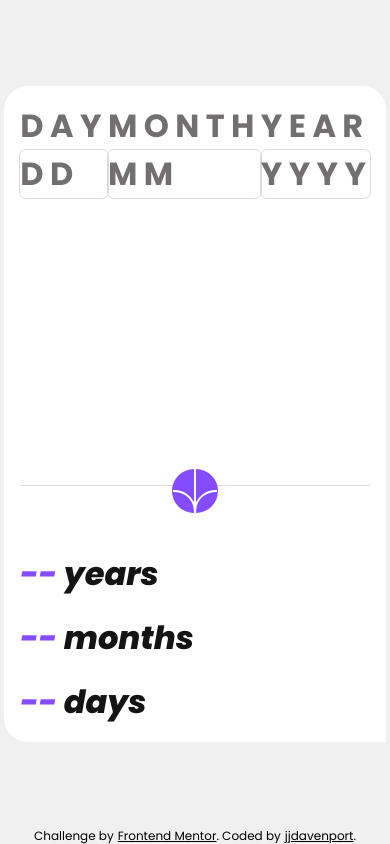
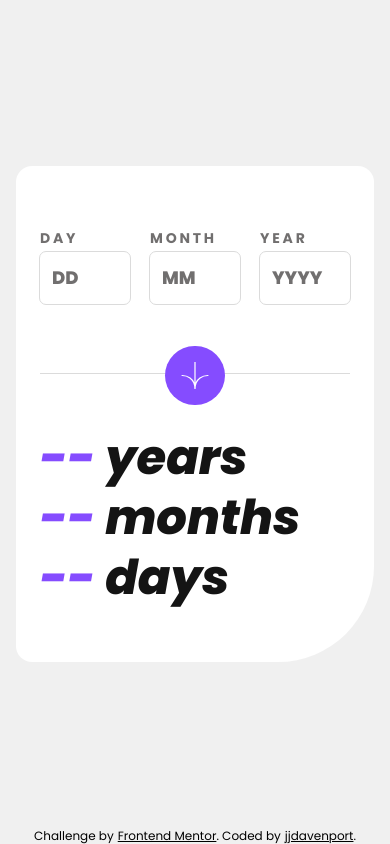
Before and after one commit to jjdavenport/age-calculator-app-main, a React (Vite) app: page / in a window 390 px wide. Built offline with nearby package versions, Linux system fonts and the light colour scheme.

Commit message:
add mobile layout

```diff
--- a/package.json
+++ b/package.json
@@ -3,14 +3,18 @@
   "private": true,
   "version": "0.0.0",
   "type": "module",
+  "homepage": "https://jjdavenport.github.io/age-calculator-app-main",
   "scripts": {
     "dev": "vite",
     "build": "tsc -b && vite build",
     "lint": "eslint .",
-    "preview": "vite preview"
+    "preview": "vite preview",
+    "predeploy": "npm run build",
+    "deploy": "gh-pages -d dist"
   },
   "dependencies": {
     "@tailwindcss/vite": "^4.1.14",
+    "gh-pages": "^6.3.0",
     "react": "^19.1.1",
     "react-dom": "^19.1.1",
     "tailwindcss": "^4.1.14"
--- a/src/App.tsx
+++ b/src/App.tsx
@@ -1,5 +1,5 @@
 import { useState } from "react";
-import { Form, Output, Footer } from "./components/content";
+import { Main, Footer, Wrapper, Container } from "./components/content";
 
 function App() {
   const [results, setResults] = useState({
@@ -9,19 +9,12 @@ function App() {
   });
   return (
     <>
-      <div className="bg-offWhite font-custom text-custom flex h-full min-h-screen flex-col items-center justify-center font-normal">
-        <div className="flex flex-1 flex-col items-center justify-center p-4">
-          <main className="flex max-w-screen-md flex-col gap-16 rounded-t-3xl rounded-bl-3xl bg-white p-4">
-            <Form setResults={setResults} />
-            <Output
-              days={results.days}
-              months={results.months}
-              years={results.years}
-            />
-          </main>
-        </div>
+      <Wrapper>
+        <Container>
+          <Main results={results} setResults={setResults} />
+        </Container>
         <Footer />
-      </div>
+      </Wrapper>
     </>
   );
 }
--- a/src/components/content.tsx
+++ b/src/components/content.tsx
@@ -1,18 +1,19 @@
 import arrow from "../assets/icon-arrow.svg";
-import { useState } from "react";
+import { useState, type ReactNode, type SetStateAction } from "react";
 
-export const Button = () => {
+const Button = () => {
   return (
-    <>
-      <section className="absolute bottom-4 flex w-full translate-y-1/2 justify-center md:justify-end">
+    <div className="absolute bottom-0 w-full">
+      <div className="relative w-full">
         <button
-          className="bg-purple absolute w-fit rounded-full transition-colors duration-300 ease-in-out hover:bg-black"
           type="submit"
+          className="group bg-purple absolute -bottom-8 left-1/2 w-fit -translate-x-1/2 cursor-pointer overflow-hidden rounded-full p-4 transition-transform duration-300 md:right-0 md:left-auto md:translate-x-0"
         >
-          <img className="~sm/md:~w-8/10 object-contain" src={arrow} />
+          <div className="absolute inset-0 z-0 rounded-full bg-black opacity-0 transition-opacity duration-300 ease-in-out group-hover:opacity-100" />
+          <img className="relative w-7 object-contain" src={arrow} />
         </button>
-      </section>
-    </>
+      </div>
+    </div>
   );
 };
 
@@ -40,7 +41,7 @@ export const Footer = () => {
   );
 };
 
-export const Form = ({
+const Form = ({
   setResults,
 }: {
   setResults: React.Dispatch<
@@ -110,12 +111,12 @@ export const Form = ({
 
   return (
     <form
-      className="border-b-lightGrey relative h-96 border-b"
+      className="border-b-lightGrey relative flex h-52 flex-col justify-center border-b"
       noValidate
       onSubmit={onSubmit}
     >
-      <ul className="flex flex-row justify-between md:w-10/12">
-        <li className="flex flex-col gap-2">
+      <ul className="flex flex-row justify-between gap-5 md:w-10/12">
+        <li className="flex flex-col gap-1">
           <Input
             onChange={(e) =>
               setValues((prev) => ({ ...prev, day: e.target.value }))
@@ -129,7 +130,7 @@ export const Form = ({
             placeholder="DD"
           />
         </li>
-        <li className="flex flex-col gap-2">
+        <li className="flex flex-col gap-1">
           <Input
             onChange={(e) =>
               setValues((prev) => ({ ...prev, month: e.target.value }))
@@ -143,7 +144,7 @@ export const Form = ({
             placeholder="MM"
           />
         </li>
-        <li className="flex flex-col gap-2">
+        <li className="flex flex-col gap-1">
           <Input
             onChange={(e) =>
               setValues((prev) => ({ ...prev, year: e.target.value }))
@@ -163,7 +164,7 @@ export const Form = ({
   );
 };
 
-export const Input = ({
+const Input = ({
   placeholder,
   label,
   value,
@@ -207,20 +208,20 @@ export const Input = ({
   return (
     <>
       <label
-        className={`${error !== "" ? "text-lightRed" : "text-smokeyGrey"} ~sm/md:~text-sm/lg ~sm/md:~gap-1/2 flex flex-col font-bold tracking-[0.2em] uppercase transition-colors duration-300 ease-in-out`}
+        className={`${error !== "" ? "text-lightRed" : "text-smokeyGrey"} flex flex-col text-sm font-bold tracking-[0.2em] uppercase transition-colors duration-300 ease-in-out`}
       >
         {label}
-        <input
-          value={value}
-          className={` ${error !== "" ? "outline-lightRed" : "outline-lightGrey focus:outline-purple"} text-offBlack placeholder:text-smokeyGrey flex w-full cursor-pointer rounded-md outline-1 duration-300 ease-in-out`}
-          onBlur={validate}
-          onChange={onChange}
-          placeholder={placeholder}
-        />
       </label>
+      <input
+        value={value}
+        className={` ${error !== "" ? "outline-lightRed" : "outline-lightGrey focus:outline-purple"} text-offBlack placeholder:text-smokeyGrey flex w-full cursor-pointer rounded-md p-3 text-lg font-extrabold outline-1 duration-300 ease-in-out`}
+        onBlur={validate}
+        onChange={onChange}
+        placeholder={placeholder}
+      />
       <em
         className={
-          "text-lightRed h-1 font-normal tracking-normal normal-case transition-colors duration-300 ease-in-out"
+          "text-lightRed h-1 text-xs font-normal tracking-normal normal-case transition-colors duration-300 ease-in-out"
         }
       >
         {error}
@@ -229,7 +230,7 @@ export const Input = ({
   );
 };
 
-export const Output = ({
+const Output = ({
   days,
   months,
   years,
@@ -240,7 +241,7 @@ export const Output = ({
 }) => {
   return (
     <>
-      <ul className="flex flex-col gap-4 font-extrabold">
+      <ul className="flex h-[18rem] flex-col justify-center text-[3rem] leading-tight font-extrabold">
         <li className="text-purple">
           <em>
             {years} <span className="text-offBlack">years </span>
@@ -260,3 +261,46 @@ export const Output = ({
     </>
   );
 };
+
+export const Main = ({
+  results,
+  setResults,
+}: {
+  results: { days: string; months: string; years: string };
+  setResults: React.Dispatch<
+    SetStateAction<{ days: string; months: string; years: string }>
+  >;
+}) => {
+  return (
+    <>
+      <main className="flex max-w-screen-md flex-col rounded-t-2xl rounded-br-[6rem] rounded-bl-2xl bg-white px-6 md:px-10">
+        <Form setResults={setResults} />
+        <Output
+          days={results.days}
+          months={results.months}
+          years={results.years}
+        />
+      </main>
+    </>
+  );
+};
+
+export const Wrapper = ({ children }: { children: ReactNode }) => {
+  return (
+    <>
+      <div className="bg-offWhite font-custom md:text-custom flex h-full min-h-screen flex-col items-center justify-center font-normal">
+        {children}
+      </div>
+    </>
+  );
+};
+
+export const Container = ({ children }: { children: ReactNode }) => {
+  return (
+    <>
+      <div className="flex flex-1 flex-col items-center justify-center p-4">
+        {children}
+      </div>
+    </>
+  );
+};
--- a/vite.config.ts
+++ b/vite.config.ts
@@ -5,4 +5,5 @@ import tailwindcss from "@tailwindcss/vite";
 // https://vite.dev/config/
 export default defineConfig({
   plugins: [react(), tailwindcss()],
+  base: "/age-calculator-app-main/",
 });
```
Also changed, not shown: 1 other file (tests, documents, lock files or other folders).
